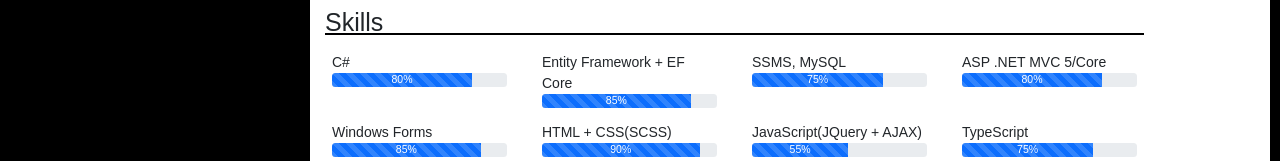
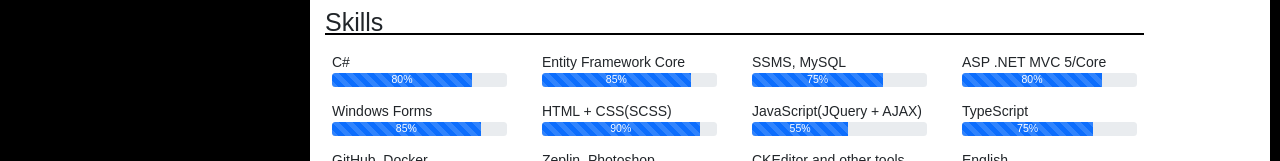
Before and after one commit to AndriWD/CV, a plain HTML site: page index.html in a window 1280 px wide. Shown: the part 790-951 px from the top of the page. Drawn offline with nearby package versions, Linux system fonts and the light colour scheme.

Commit message:
Update index.html

```diff
--- a/index.html
+++ b/index.html
@@ -109,7 +109,7 @@
  						</div></td>
 
  						<td><div class="container-right-item-skillsItem">
- 							<div class="container-right-item-skillsItem_title">Entity Framework + EF Core
+ 							<div class="container-right-item-skillsItem_title">Entity Framework Core
  							</div>
  							<div class="progress">
   							<div class="progress-bar progress-bar-striped progress-bar-animated" role="progressbar" aria-valuenow="85" aria-valuemin="0" aria-valuemax="100" style="width: 85%">85%</div>
```
